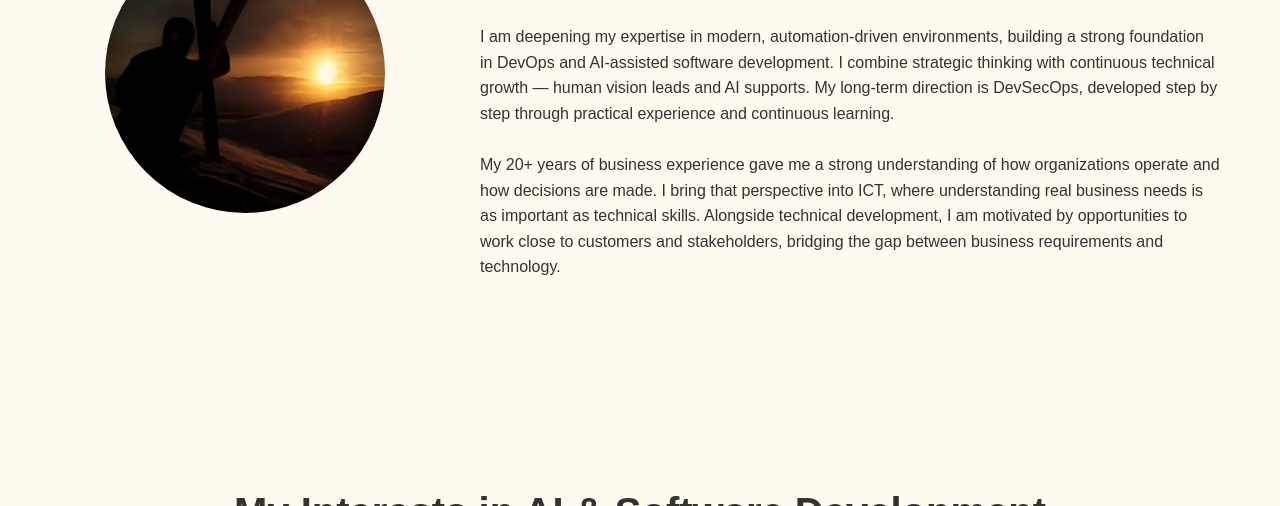
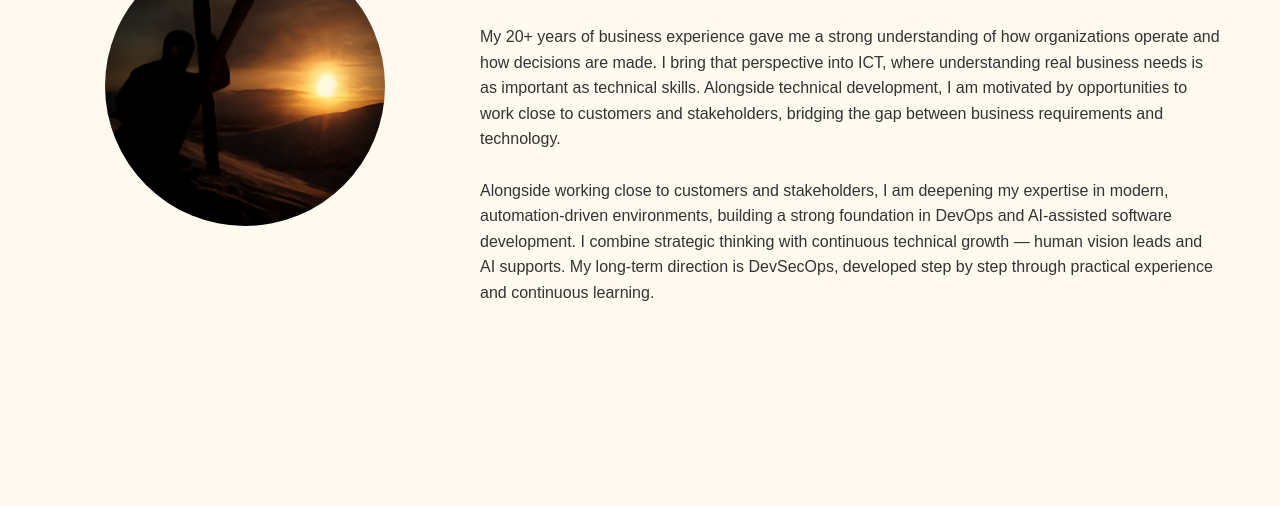
Before and after one commit to MipoRepo/miporeposite, a plain HTML site: page index.html in a window 1280 px wide. Shown: the part 754-1260 px from the top of the page. Drawn offline with Linux system fonts and the light colour scheme; a script that the page names is missing.

Commit message:
AI & Secur: text modification

```diff
--- a/index.html
+++ b/index.html
@@ -52,10 +52,8 @@
                 <div class="about-image"></div>
                 <div>
                     <h4 class="section-title">AI & Secure Software Development with Business Insight</h4>
-
-                    <p class="about-text">I am deepening my expertise in modern, automation-driven environments, building a strong foundation in DevOps and AI-assisted software development. I combine strategic thinking with continuous technical growth — human vision leads and AI supports. My long-term direction is DevSecOps, developed step by step through practical experience and continuous learning.</p><br>
-
-                    <p class="about-text">My 20+ years of business experience gave me a strong understanding of how organizations operate and how decisions are made. I bring that perspective into ICT, where understanding real business needs is as important as technical skills. Alongside technical development, I am motivated by opportunities to work close to customers and stakeholders, bridging the gap between business requirements and technology.</p>
+                    <p class="about-text">My 20+ years of business experience gave me a strong understanding of how organizations operate and how decisions are made. I bring that perspective into ICT, where understanding real business needs is as important as technical skills. Alongside technical development, I am motivated by opportunities to work close to customers and stakeholders, bridging the gap between business requirements and technology.</p><br>
+                    <p class="about-text">Alongside working close to customers and stakeholders, I am deepening my expertise in modern, automation-driven environments, building a strong foundation in DevOps and AI-assisted software development. I combine strategic thinking with continuous technical growth — human vision leads and AI supports. My long-term direction is DevSecOps, developed step by step through practical experience and continuous learning.</p>
                 </div>
             </div>
 
```
